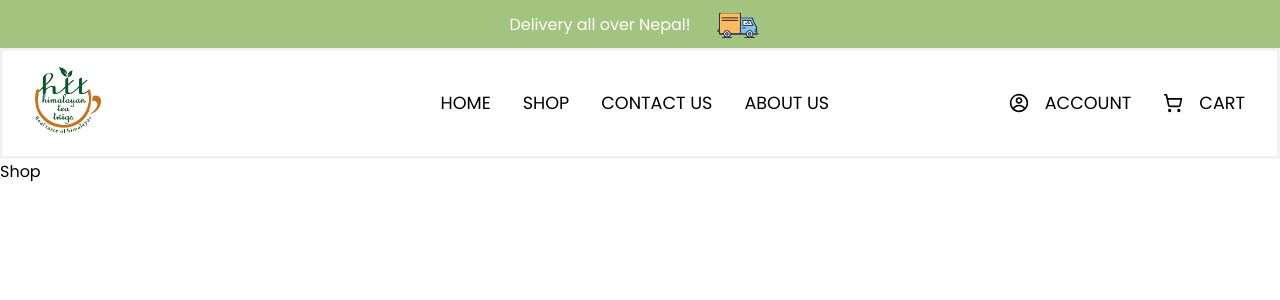
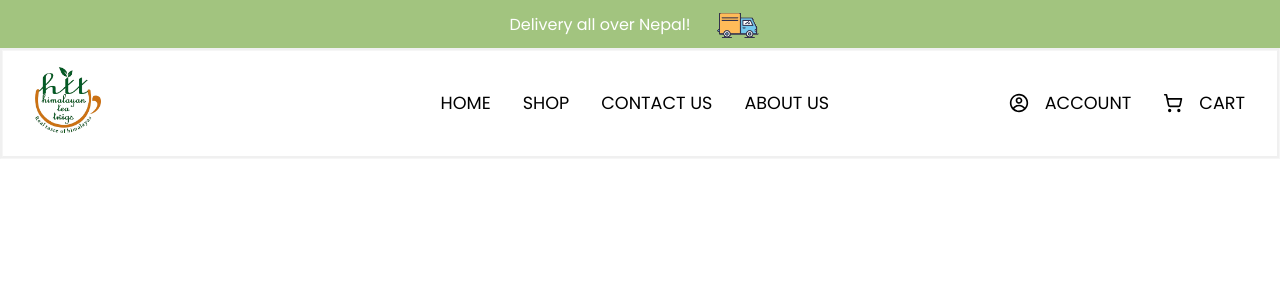
Before and after one commit to Pankaj-Gurung/HimalayanTeaTwig, a React (Vite) app in the folder client/: page /shop in a window 1280 px wide. Shown: the top 300 px of the page. Built offline with nearby package versions, Linux system fonts and the light colour scheme.

Commit message:
update: add card component in the shop page

```diff
--- a/client/src/pages/Shop/shop.page.jsx
+++ b/client/src/pages/Shop/shop.page.jsx
@@ -1,9 +1,12 @@
-import React from 'react'
+import React from "react";
+import Card from "../../components/card/card.component";
 
 const Shop = () => {
   return (
-    <div>Shop</div>
-  )
-}
+    <main className="shop-container">
+      <Card />
+    </main>
+  );
+};
 
-export default Shop
+export default Shop;
```
